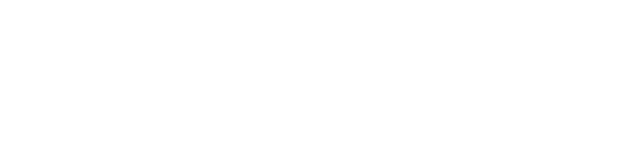
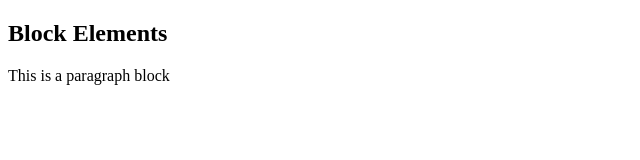
Before and after one commit to tkilada/sdb-unit1, a plain HTML site: page Lessons/CSS-Basics/inline-vs-block.html in a window 1280 px wide. Shown: the whole page, without its empty margins (0-640 px from the left). Drawn offline with Linux system fonts and the light colour scheme.

Commit message:
First COmmit

```diff
--- a/Lessons/CSS-Basics/inline-vs-block.html
+++ b/Lessons/CSS-Basics/inline-vs-block.html
@@ -9,6 +9,8 @@
 <body>
     <section>
        <!-- Block Elements -->
+       <h2>Block Elements</h2>
+       <p style = "outline : 3px"> This is a paragraph block</p>
     </section>
 </body>
 </html>
```
